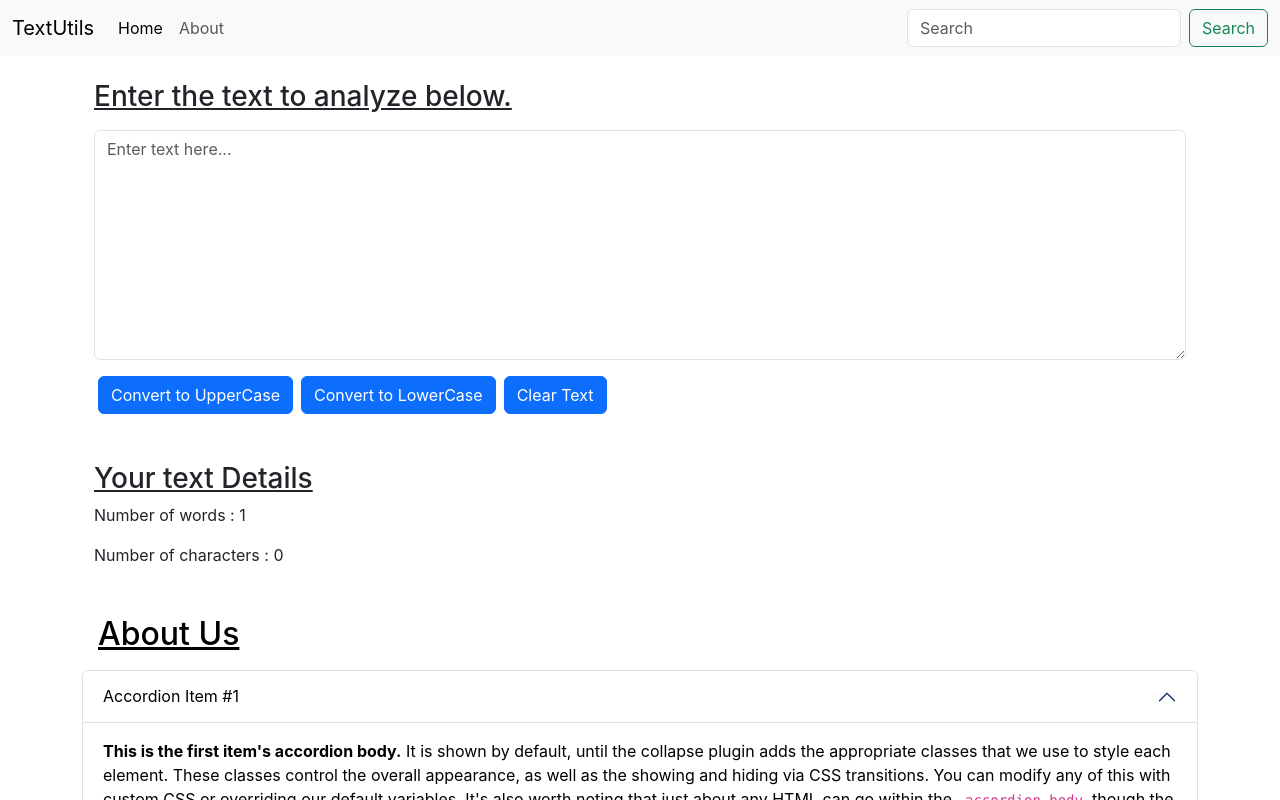
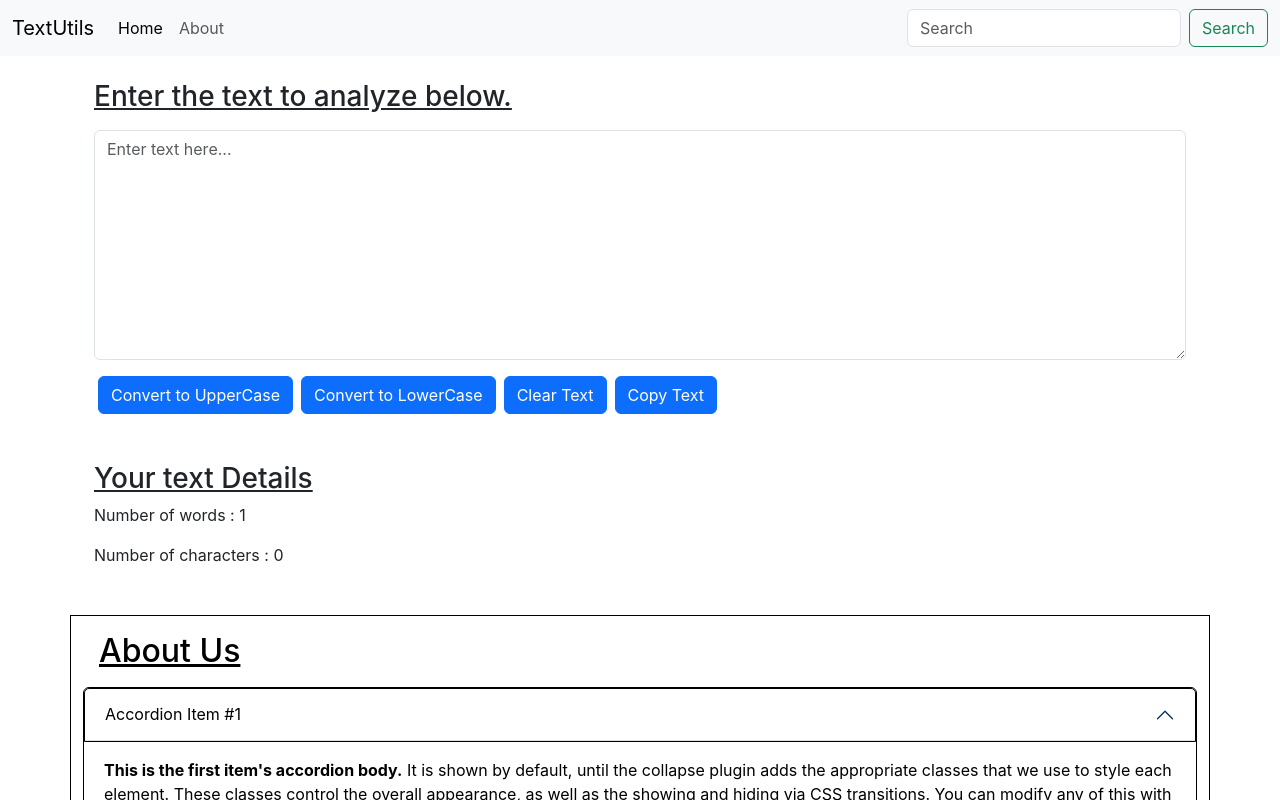
Before and after one commit to anshgupta6031/Text-Utility-App-Using-React.js, a React (Create React App) app: page / in a window 1280 px wide. Shown: the top 800 px of the page. Built offline with nearby package versions, Linux system fonts and the light colour scheme.

Commit message:
video 11 completed

```diff
--- a/src/components/About.js
+++ b/src/components/About.js
@@ -9,6 +9,7 @@ export default function About() {
     const [myStyle, setMyStyle] = useState({                        //  an object is set as a default state.....
         color : "black",
         backgroundColor : "white",
+        border : "1px solid black",
     })
 
     const [btnText, setBtnText] = useState("Enable Dark Mode")
@@ -30,6 +31,7 @@ export default function About() {
             setMyStyle({
                 color : "black",
                 backgroundColor : "white",
+                border : "1px solid black",
             })
 
             setBtnText("Enable Dark Mode")
--- a/src/components/TextForm.js
+++ b/src/components/TextForm.js
@@ -40,6 +40,13 @@ export default function TextForm(props) {
     }
 
 
+    const copyText = () => {
+        console.log("Copy Text was clicked...")
+        document.getElementById("myBox").select()                      //  to select the copied part........
+        navigator.clipboard.writeText(text)
+    }
+
+
     return (
         <>
             <div className="container">
@@ -51,6 +58,7 @@ export default function TextForm(props) {
                 <button className="btn btn-primary mx-1" onClick={handleUpClick}>Convert to UpperCase</button>
                 <button className="btn btn-primary mx-1" onClick={handleLoClick}>Convert to LowerCase</button>
                 <button className="btn btn-primary mx-1" onClick={clearText}>Clear Text</button>
+                <button className="btn btn-primary mx-1" onClick={copyText}>Copy Text</button>
             </div>
 
 
```
